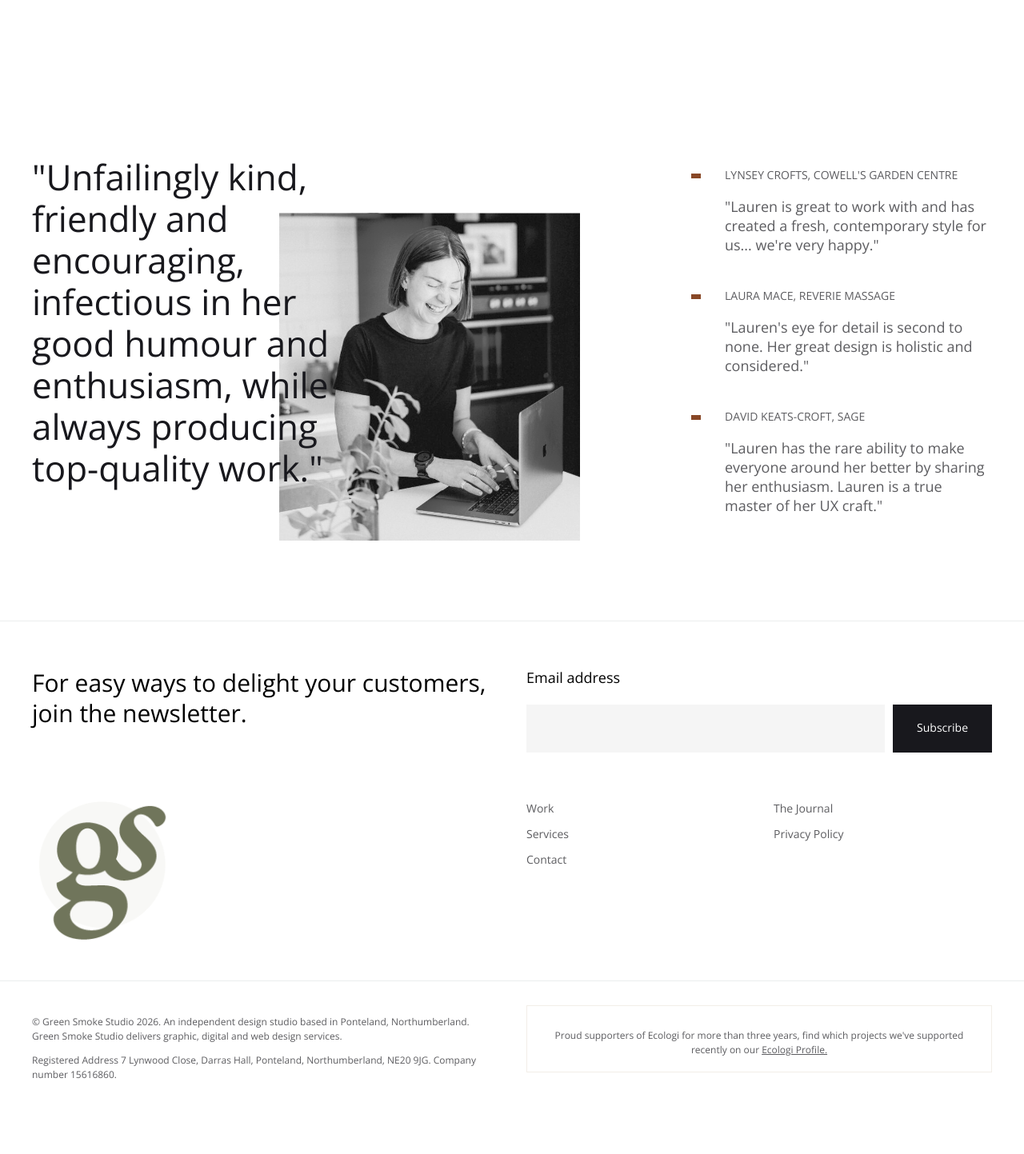
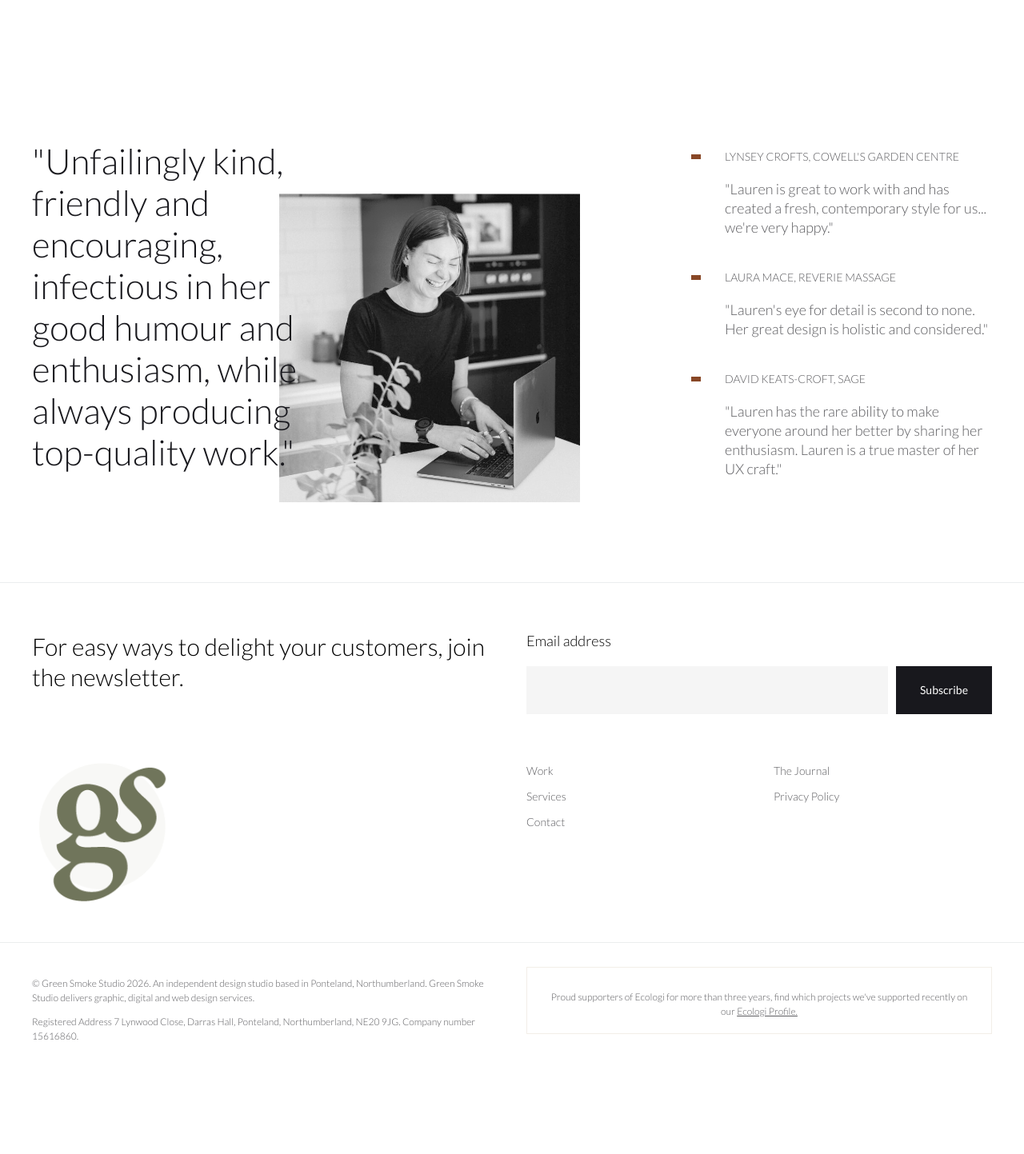
Before and after one commit to days4dreams/Green-Smoke, a PHP site: a page that uses work.php in a window 1280 px wide. Shown: the part 3717-5160 px from the top of the page at 80% size. After the commit the page ends 5017 px from the top, so only its background shows below. Run offline with PHP 8.4, Linux system fonts and the light colour scheme; some libraries are stand-ins or nearby versions.

Commit message:
Switch body font to Lato, with a real Light (300) weight
The Open Sans file was a static Regular-only conversion, so every
'font-weight: 300' rendered as Regular and the site looked heavier than
designed. Replace it with Lato from Fontsource (SIL Open Font Licence,
self-hosted): Light, Light Italic, Regular, Italic and Bold, latin subset,
font-display: swap.

Co-Authored-By: Claude Opus 5.5 <noreply@anthropic.com>
Claude-Session: https://claude.ai/code/session_01AqWLvQBkyzaEzQY6P3XytV

```diff
--- a/css/style.css
+++ b/css/style.css
@@ -6,12 +6,46 @@
     --black: #000
 }
 
+/* Lato (Google Fonts, SIL Open Font Licence: fonts/Lato-OFL-LICENSE.txt),
+   stored on this site. Light (300) is the main text weight. */
 @font-face {
-    font-family: 'Open Sans';
-    src: local('Open Sans') format('woff2'),
-            url('../fonts/opensans-variablefont_wdthwght-webfont.woff2') format('woff2');
+    font-family: 'Lato';
+    src: url('../fonts/lato-latin-300-normal.woff2') format('woff2');
     font-weight: 300;
     font-style: normal;
+    font-display: swap;
+}
+
+@font-face {
+    font-family: 'Lato';
+    src: url('../fonts/lato-latin-300-italic.woff2') format('woff2');
+    font-weight: 300;
+    font-style: italic;
+    font-display: swap;
+}
+
+@font-face {
+    font-family: 'Lato';
+    src: url('../fonts/lato-latin-400-normal.woff2') format('woff2');
+    font-weight: 400;
+    font-style: normal;
+    font-display: swap;
+}
+
+@font-face {
+    font-family: 'Lato';
+    src: url('../fonts/lato-latin-400-italic.woff2') format('woff2');
+    font-weight: 400;
+    font-style: italic;
+    font-display: swap;
+}
+
+@font-face {
+    font-family: 'Lato';
+    src: url('../fonts/lato-latin-700-normal.woff2') format('woff2');
+    font-weight: 700;
+    font-style: normal;
+    font-display: swap;
 }
 
 @font-face {
@@ -145,7 +179,7 @@ h5 {
 h6 {
     opacity: .7;
     text-transform: uppercase;
-    font-family: Open Sans, sans-serif;
+    font-family: Lato, sans-serif;
     font-size: 14px;
     font-weight: 300;
     line-height: 20px;
@@ -158,7 +192,7 @@ p {
     opacity: .7;
     color: var(--18181d);
     margin-bottom: 10px;
-    font-family: Open Sans, sans-serif;
+    font-family: Lato, sans-serif;
     font-size: 18px;
     font-weight: 300;
     line-height: 24px
@@ -611,7 +645,7 @@ blockquote {
 .button-small.form-centered-button {
     text-transform: capitalize;
     justify-content: center;
-    font-family: Open Sans, sans-serif;
+    font-family: Lato, sans-serif;
     font-weight: 500
 }
 
@@ -634,7 +668,7 @@ blockquote {
     align-items: center;
     padding-left: 36px;
     padding-right: 36px;
-    font-family: Open Sans, sans-serif
+    font-family: Lato, sans-serif
 }
 
 .section.wrapper {
@@ -854,7 +888,7 @@ blockquote {
     opacity: .7;
     color: #18181d;
     margin-bottom: 10px;
-    font-family: Open Sans, sans-serif;
+    font-family: Lato, sans-serif;
     font-size: 14px;
     font-weight: 300;
     line-height: 22px;
@@ -883,7 +917,7 @@ footer {
     text-transform: none;
     margin-top: 10px;
     margin-bottom: 15px;
-    font-family: Open Sans, sans-serif;
+    font-family: Lato, sans-serif;
     font-size: 30px;
     font-weight: 300;
     line-height: 38px
--- a/css/webflow.css
+++ b/css/webflow.css
@@ -30,7 +30,7 @@ html {
 body {
     min-height: 100%;
     margin-bottom: 10px;
-    font-family: Open Sans, sans-serif;
+    font-family: Lato, sans-serif;
     font-size: 18px;
     font-weight: 200;
     line-height: 24px
@@ -41,7 +41,7 @@ body.p {
     opacity: .7;
     color: var(--18181d);
     margin-bottom: 10px;
-    font-family: Open Sans, sans-serif;
+    font-family: Lato, sans-serif;
     font-size: 18px;
     font-weight: 300;
     line-height: 24px
```
Also changed, not shown: other parts of css/style.css (+44 -44 lines), fonts/Lato-OFL-LICENSE.txt (added, +93 -0 lines), fonts/lato-latin-300-italic.woff2 (added), fonts/lato-latin-300-normal.woff2 (added), fonts/lato-latin-400-italic.woff2 (added), fonts/lato-latin-400-normal.woff2 (added), fonts/lato-latin-700-normal.woff2 (added), fonts/opensans-variablefont_wdthwght-webfont.woff2 (deleted).
